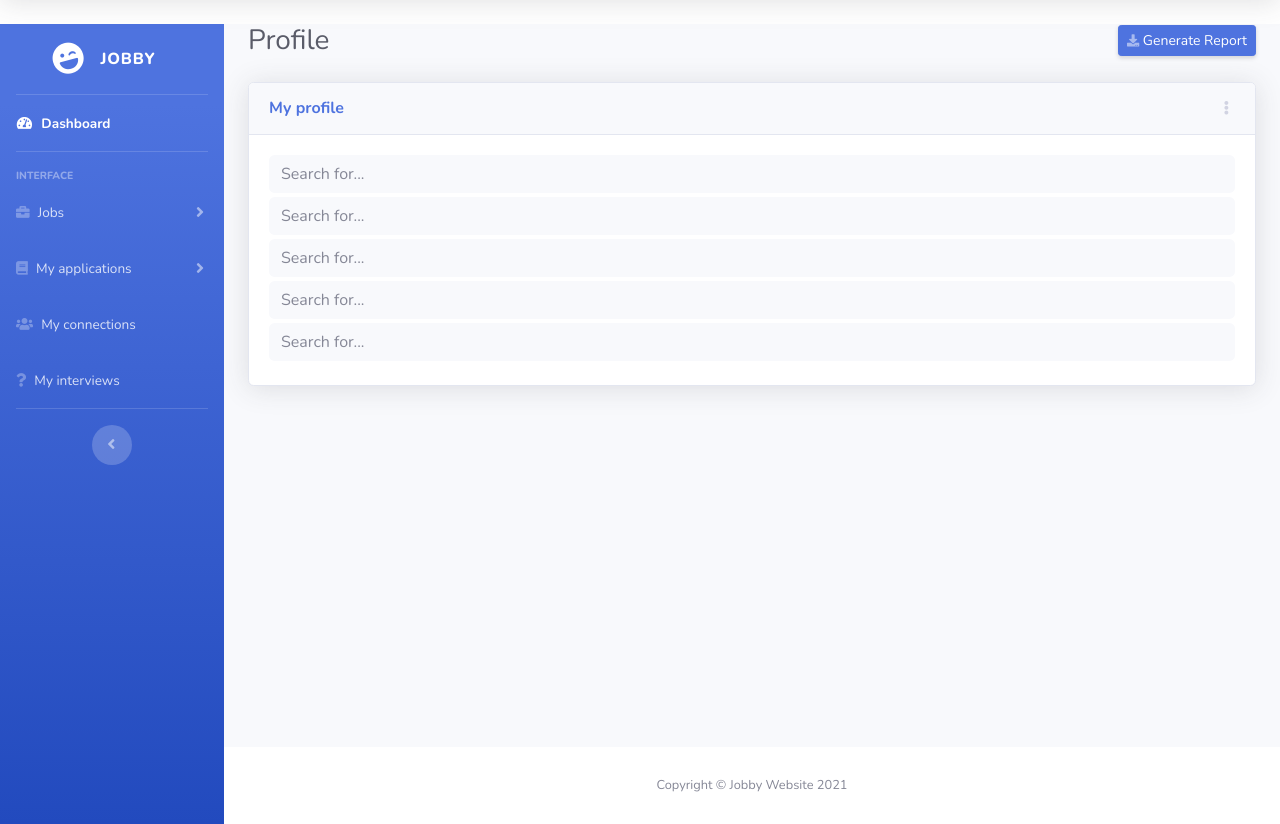
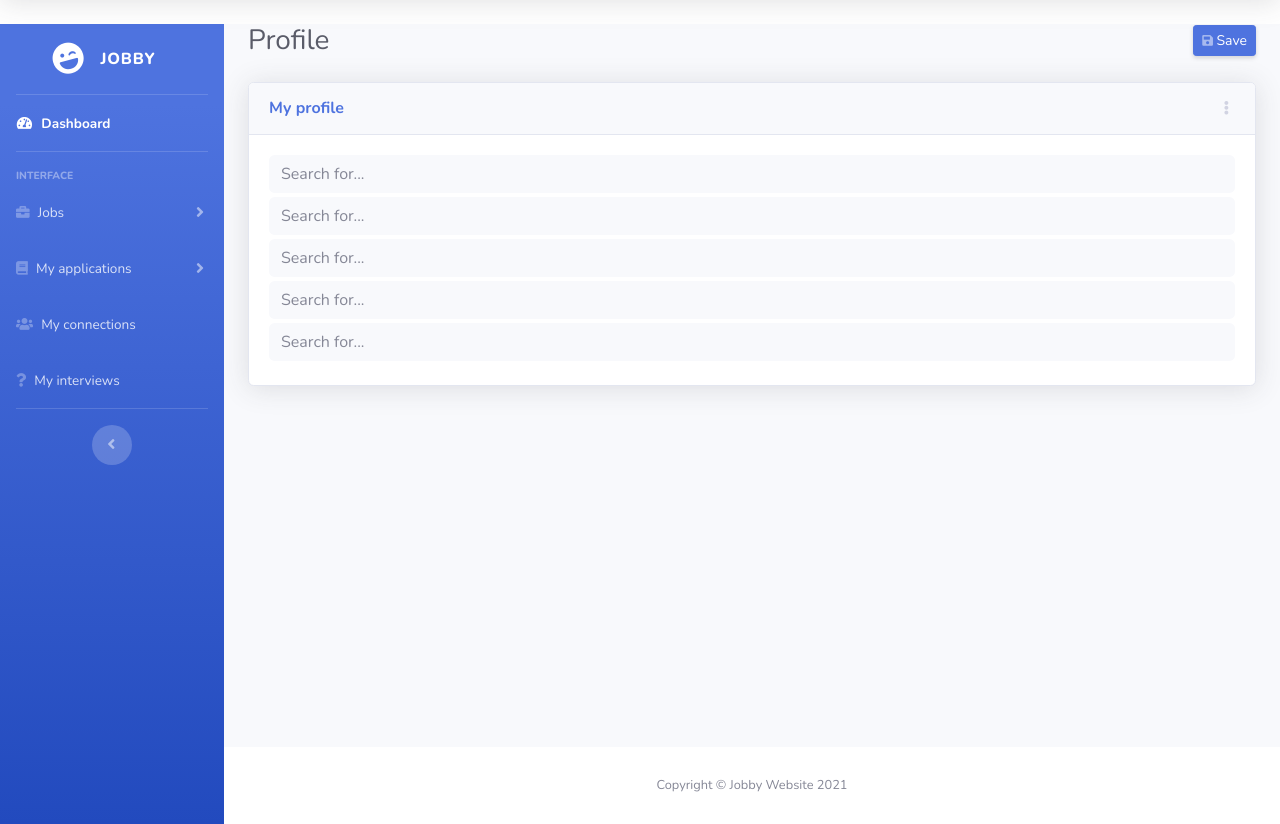
Before and after one commit to eladmines/JobHub, a Flask app: page /profile in a window 1280 px wide. Shown: the part 70-894 px from the top of the page. Run offline with Flask 3, Linux system fonts and the light colour scheme; some libraries are stand-ins or nearby versions.

Commit message:
Add a save button

```diff
--- a/app/templates/profile.html
+++ b/app/templates/profile.html
@@ -50,7 +50,7 @@
                     <div class="d-sm-flex align-items-center justify-content-between mb-4">
                         <h1 class="h3 mb-0 text-gray-800">Profile</h1>
                         <a href="#" class="d-none d-sm-inline-block btn btn-sm btn-primary shadow-sm"><i
-                                class="fas fa-download fa-sm text-white-50"></i> Generate Report</a>
+                                class="fas fa-save fa-sm text-white-50"></i> Save</a>
                     </div>
 
                     <!-- Content Row -->
@@ -109,6 +109,7 @@
                                             aria-describedby="basic-addon2">
                                     </div>
                                 </div>
+
                             </div>
                         </div>
 
```
